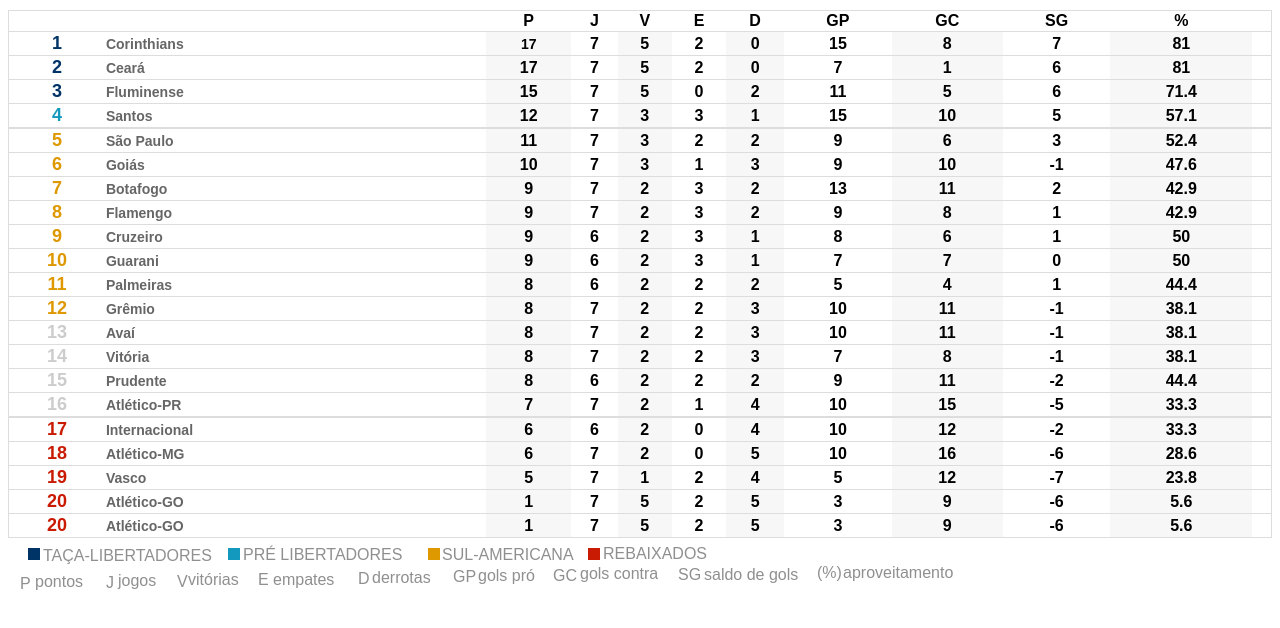
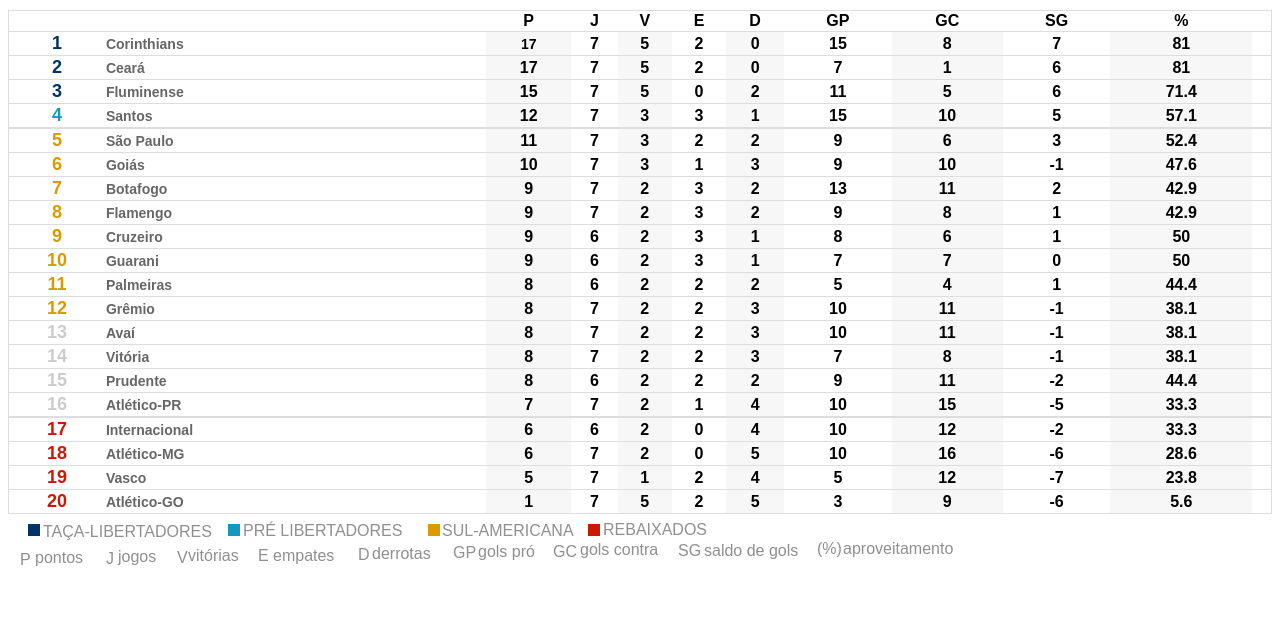
Before and after one commit to railsonsilva7/Tabela, a plain HTML site: page index.html in a window 1280 px wide. Shown: the top 628 px of the page. Drawn offline with Linux system fonts and the light colour scheme.

Commit message:
Update index.html

```diff
--- a/index.html
+++ b/index.html
@@ -309,41 +309,7 @@
          <td>9</td>
          <td>-6</td>
          <td>5.6</td>
-
        </tr>
-
-       <tr class="coluna">
-        <td class="rebaixados">20</td>
-        <td class="nome-dos-times">Atlético-GO</td>
-        <td >1</td>
-        <td>7</td>
-        <td>5</td>
-        <td>2</td>
-        <td>5</td>
-        <td>3</td>
-        <td>9</td>
-        <td>-6</td>
-        <td>5.6</td>
-
-
-
-
-
-
-
-
-
-
-
-
-
-
-
-
-
-
-
-
    </table>
   </div>
 <div class="quadrado-azul-marinho">
```
